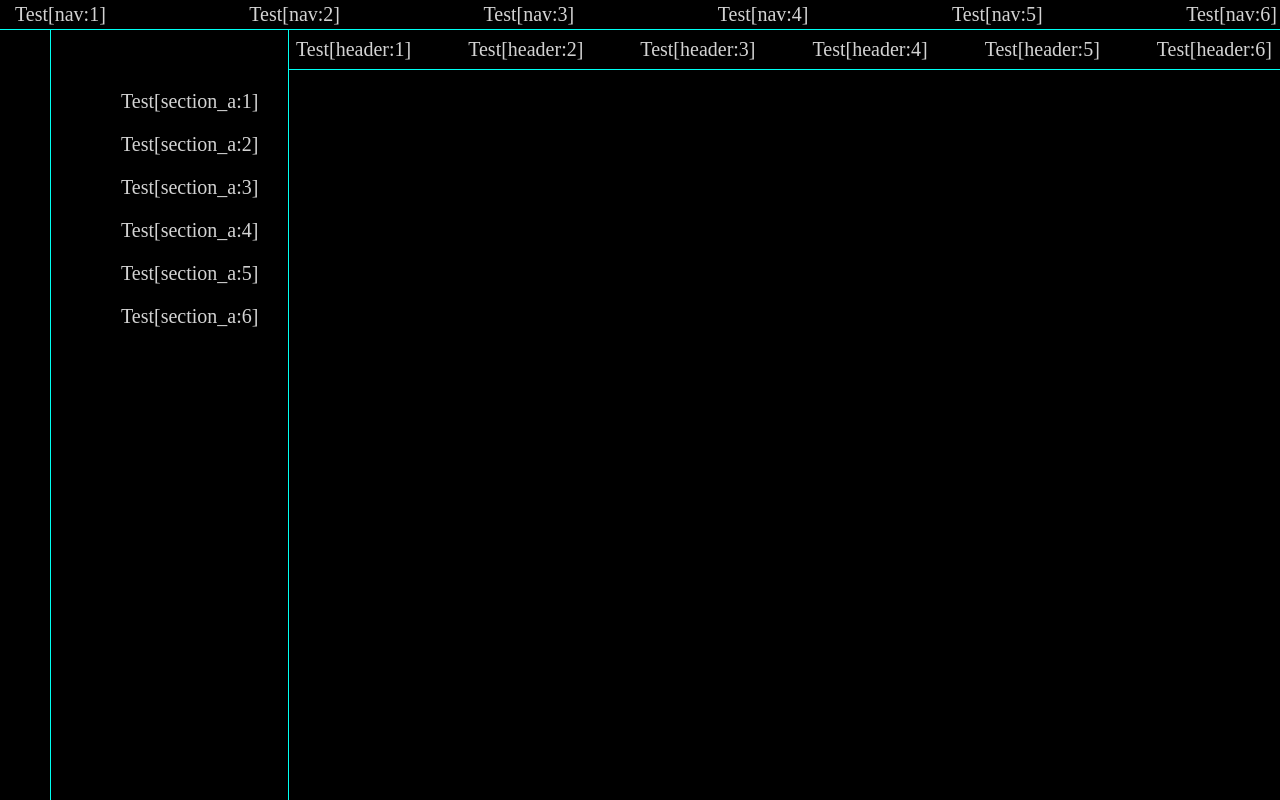
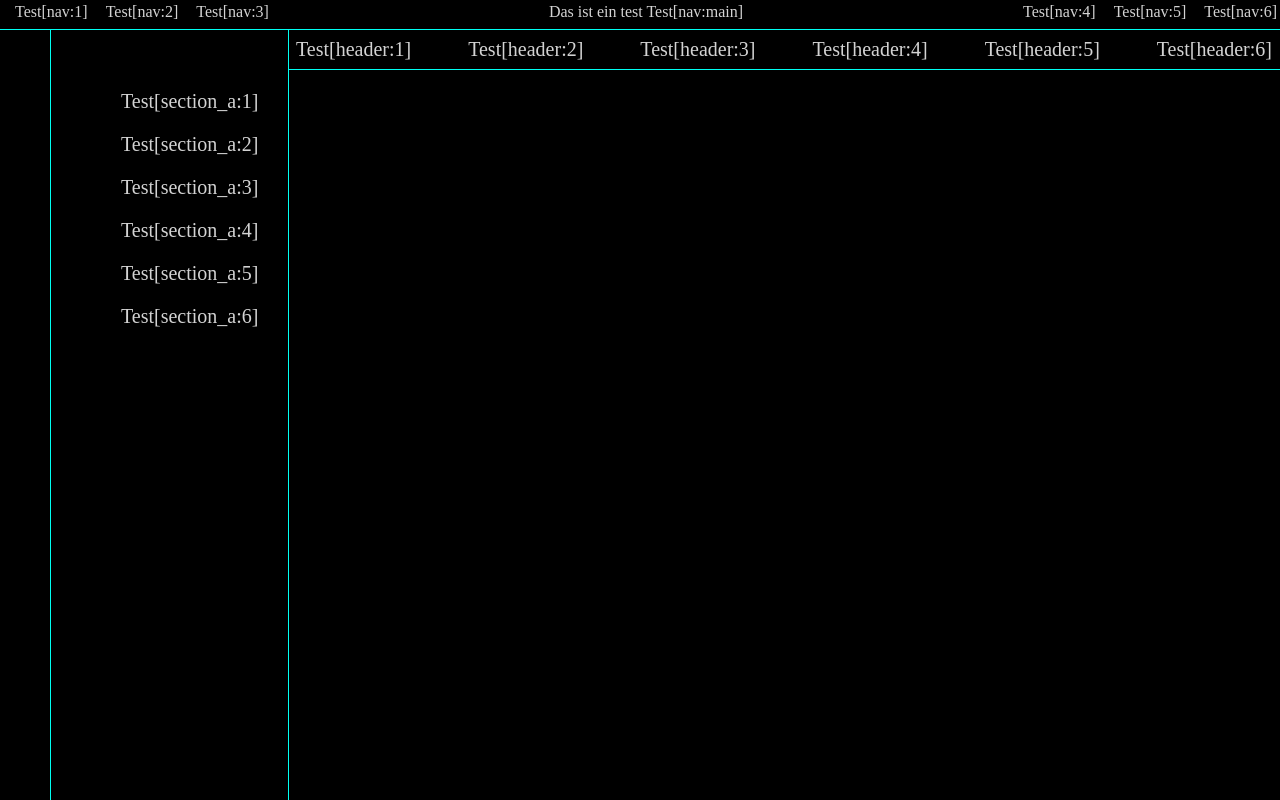
Before and after one commit to justwaitfor-me/smart-mirror, an Electron app: page app/src/index.html in a window 1280 px wide. Drawn offline with Linux system fonts and the light colour scheme.

Commit message:
updated index | .css .html

```diff
--- a/app/src/index.css
+++ b/app/src/index.css
@@ -33,6 +33,7 @@ body {
     top: 0;
     left: 0;
     right: 0;
+    height: 30px;
 }
 
 .header-ul-li {
@@ -47,6 +48,22 @@ body {
     cursor: pointer;
     padding: 3px;
     padding-left: 15px;
+    font-size: medium;
+}
+
+.nav-div-main {
+    justify-content: space-between;
+    display: flex;
+}
+
+.nav-div-left {
+    justify-content: space-between;
+    display: flex;
+}
+
+.nav-div-right {
+    justify-content: space-between;
+    display: flex;
 }
 
 .sec_a {
--- a/app/src/index.html
+++ b/app/src/index.html
@@ -5,18 +5,37 @@
   <meta http-equiv="X-UA-Compatible" content="IE=edge">
   <meta name="viewport" content="width=device-width, initial-scale=1.0">
   <link rel="stylesheet" href="index.css">
+  <meta name="description" content="the new smart-mirror Buider GUI for your OS">
+  <meta name="author" content="justwaitfor_me">
   <title>smart-mirror</title>
   <link rel="icon" type="image/png" href="images/favicon.png">
+
+<meta name="theme-color" content="black">
+<meta name="apple-mobile-web-app-status-bar-style" content="black">
+<meta name="robots" content="all">
+<meta name="application-name" content="smart-mirror">
+<meta name="format-detection" content="telephone=no">
+<meta property="og:title" content="smart-mirror">
+<meta property="og:type" content="app">
+<meta name="title" content="smart-mirror Builder">
+<meta name="robots" content="index, follow">
 </head>
 <body>
   <header>
     <nav class="header_top-ul">
+      <div class="nav-div-left">
         <li class="nav-ul-li">Test[nav:1]</li>
         <li class="nav-ul-li">Test[nav:2]</li>
         <li class="nav-ul-li">Test[nav:3]</li>
+      </div>
+      <div class="nav-div-main">
+        <span class="nav-ul-li">Das ist ein test Test[nav:main]</span>
+      </div>
+      <div class="nav-div-right">
         <li class="nav-ul-li">Test[nav:4]</li>
         <li class="nav-ul-li">Test[nav:5]</li>
         <li class="nav-ul-li">Test[nav:6]</li>
+      </div>
     </nav>
     <ul class="header_bot-ul">
       <li class="header-ul-li">Test[header:1]</li>
```
Lines whose indentation alone changed are shown as unchanged.
